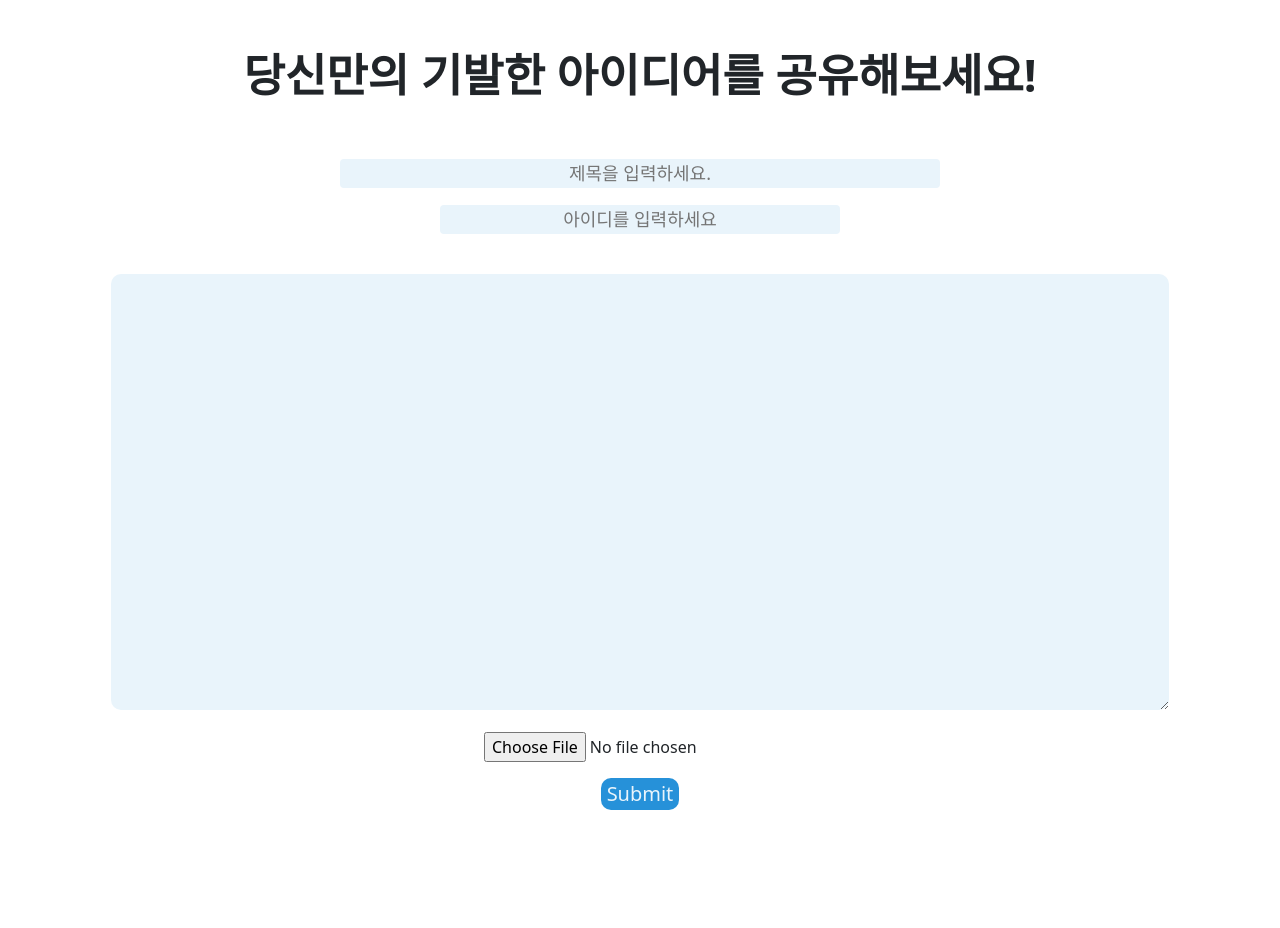
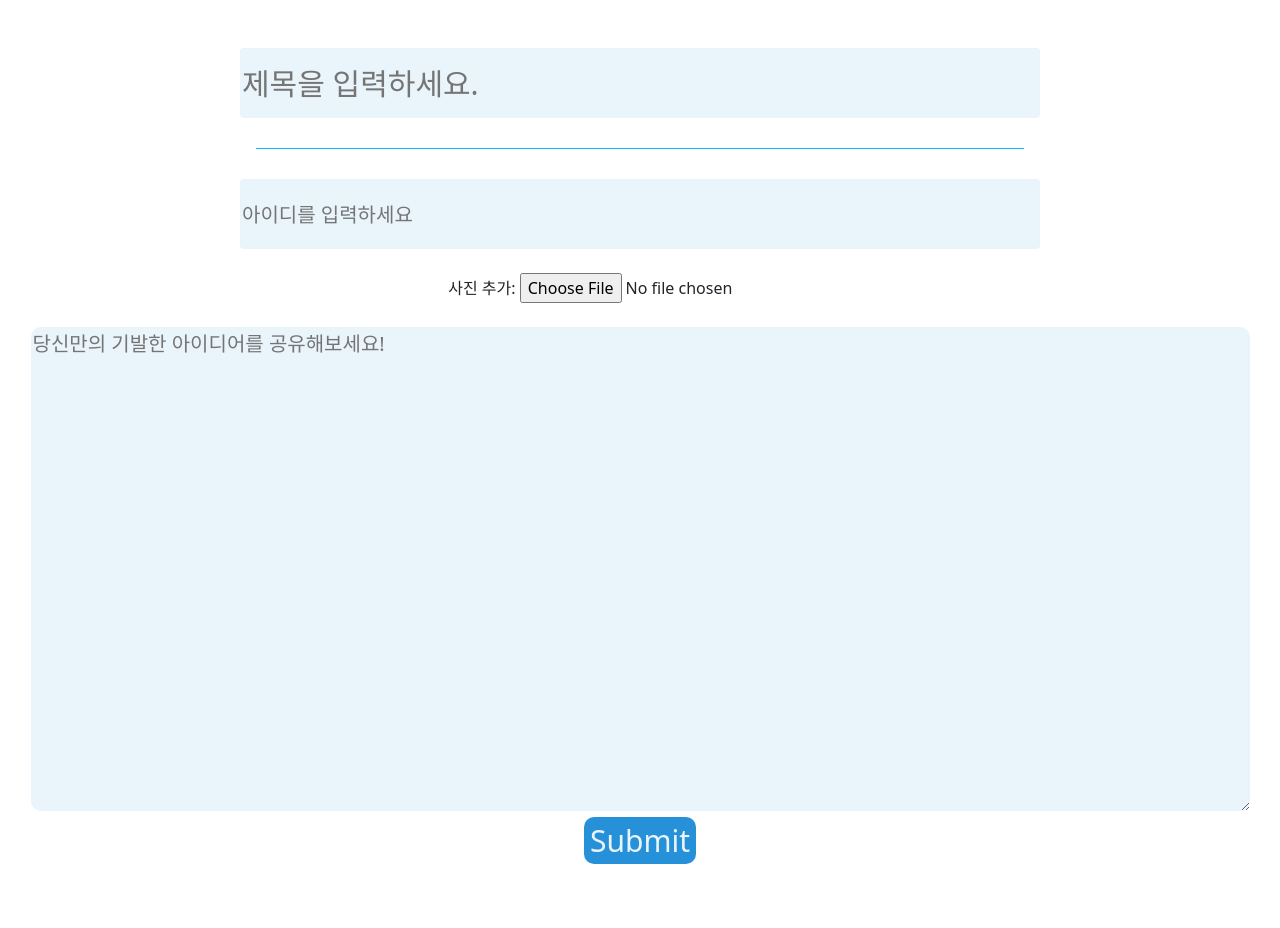
Before and after one commit to likelion-kookmin/mentorink, a Django app: page /new/ in a window 1280 px wide. Shown: the part 56-984 px from the top of the page. Before the commit the page ends 866 px from the top, so only its background shows below. Run offline with Django 3.2, Linux system fonts and the light colour scheme.

Commit message:
글작성 디자인 수정

```diff
--- a/me_project/me_app/templates/new.html
+++ b/me_project/me_app/templates/new.html
@@ -1,6 +1,7 @@
 {% extends 'base.html' %}
 {% block container %}
 <!DOCTYPE html>
+
 <head>
     <meta charset="UTF-8">
     <meta http-equiv="X-UA-Compatible" content="IE=edge">
@@ -8,7 +9,7 @@
     <title>Write Your Idea</title>
     <style>
         input[type="submit"] {
-            font-size: 20px;
+            font-size: 30px;
             border: 0px solid;
             background: #2691d9;
             border-radius: 10px;
@@ -22,10 +23,8 @@
             border: 0px solid;
             background-color: #e9f4fb;
             border-radius: 4px;
-            color: gray;
             font-weight: 400;
             outline: none;
-            text-align: center;
         }
 
         textarea {
@@ -33,27 +32,44 @@
             border: 0px solid;
             background-color: #e9f4fb;
             border-radius: 10px;
-            color: gray;
             font-weight: 400;
             outline: none;
-            text-align: center;
+        }
+
+        .line {
+            margin-right: 20%;
+            margin-left: 20%;
+            margin-top: 30px;
+            margin-bottom: 30px;
+            background: #0FBCFF;
+            height: 1px;
+            width: 60%;
         }
     </style>
 </head>
+
 <body>
     <br><br>
-    <h1 style="text-align: center; font-size: 45px; font-weight: 700;">당신만의 기발한 아이디어를 공유해보세요!</h1><br>
-    <br>
     <div class="writing page" style="text-align: center;">
-    <form action="{%url 'create'%}" method="POST" enctype="multipart/form-data" >
-        {%csrf_token%}
-        <p style="font-size: 20px;"> <input type="text" name="title" placeholder="제목을 입력하세요." style="width: 600px;"></p>
-        <p style="font-size: 20px;"> <input type="text" name="writer" placeholder="아이디를 입력하세요" style="width: 400px;"></p>
-        <br> <textarea name="body" cols="100" rows="16"></textarea><p>
-        <p> <input type="file" name="image"></p>
-        <input type="submit"></input>
-        <br><br><br>
-    </form></div>
+        <form action="{%url 'create'%}" method="POST" enctype="multipart/form-data">
+            {%csrf_token%}
+            <div class="title">
+                <input type="text" name="title" placeholder="제목을 입력하세요."
+                    style="width:800px; height:70px; font-size:30px;">
+            </div>
+            <div class="line"></div>
+            <input type="text" name="writer" placeholder="아이디를 입력하세요" style="width:800px; height:70px; font-size:20px;">
+            <br><br>
+            사진 추가: <input type="file" name="image">
+            <br><br>
+            <textarea name="body" cols="100" placeholder="당신만의 기발한 아이디어를 공유해보세요!" rows="16"
+                style="font-size:20px;"></textarea>
+            <p>
+                <input type="submit"></input>
+                <br><br><br>
+        </form>
+    </div>
 </body>
+
 </html>
 {% endblock %}
--- a/me_project/me_app/views.py
+++ b/me_project/me_app/views.py
@@ -1,4 +1,3 @@
-from django_filters import filters
 from .models import Comment, Idea
 from django.shortcuts import render, redirect, get_object_or_404
 from django.utils import timezone
```
Also changed, not shown: me_project/me_app/templates/detail.html (+17 -3 lines).
